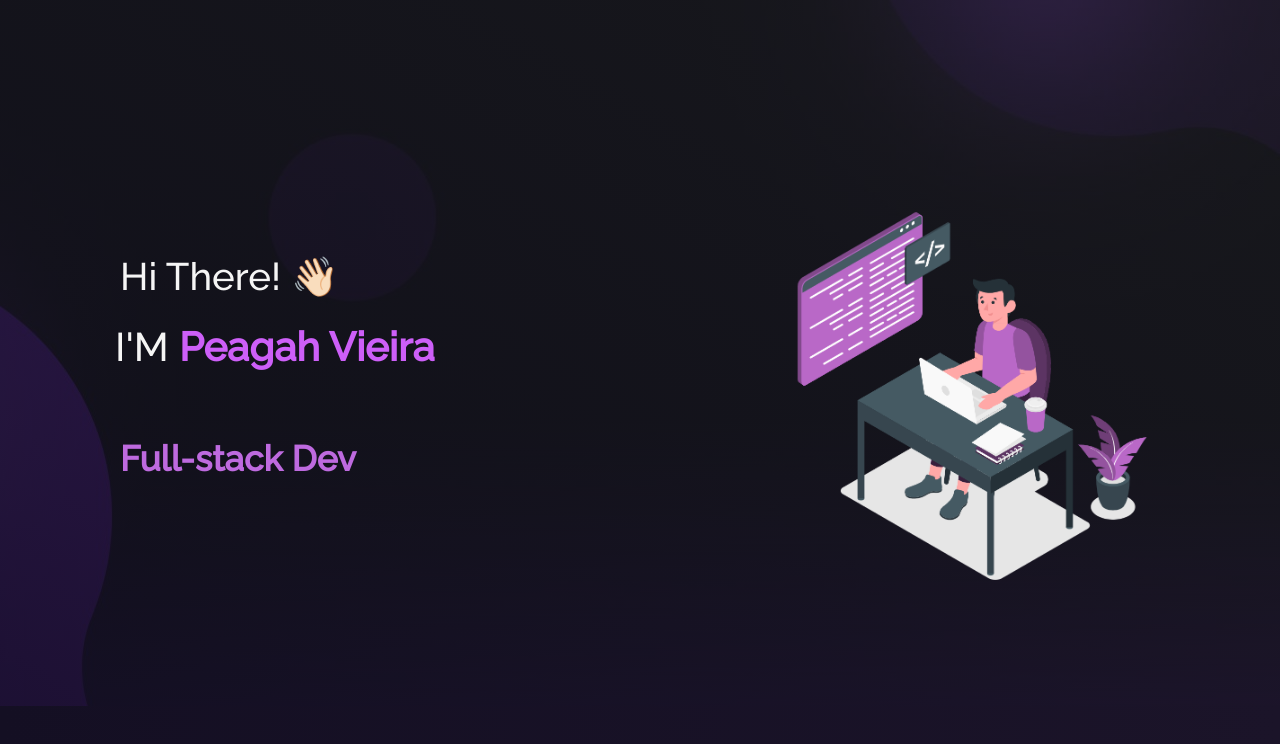
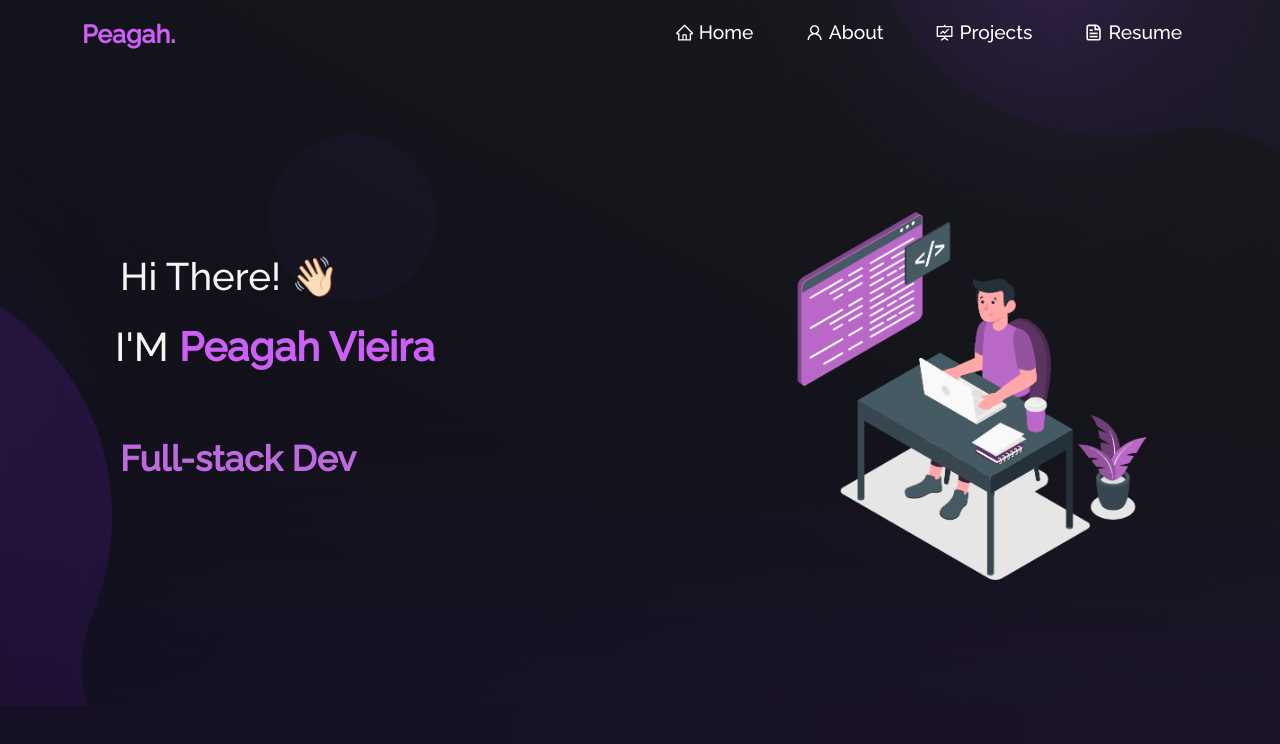
Before and after one commit to Peagah-Vieira/Porfolio, a React (Create React App) app: page / in a window 1280 px wide. Shown: the top 744 px of the page. Built offline with nearby package versions, Linux system fonts and the light colour scheme.

Commit message:
:sparkles: Layouts/Navbar Create

```diff
--- a/package.json
+++ b/package.json
@@ -14,6 +14,7 @@
     "react": "^18.3.1",
     "react-bootstrap": "^2.10.4",
     "react-dom": "^18.3.1",
+    "react-icons": "^5.3.0",
     "react-router-dom": "^6.26.2",
     "react-scripts": "5.0.1",
     "react-tsparticles": "^2.12.2",
--- a/src/App.tsx
+++ b/src/App.tsx
@@ -12,11 +12,13 @@
 import './App.css';
 import './style.css';
 import "bootstrap/dist/css/bootstrap.min.css";
+import NavbarLayout from './Layouts/NavbarLayout';
 
 function App() {
   return (
     <Router>
       <div className="App">
+        <NavbarLayout />
         <Routes>
           <Route path="/" element={<Home />} />
           <Route path="/project" element={<Projects />} />
--- /dev/null
+++ b/src/Layouts/NavbarLayout.tsx
@@ -0,0 +1,91 @@
+import React, { useState } from "react";
+import Navbar from "react-bootstrap/Navbar";
+import Nav from "react-bootstrap/Nav";
+import Container from "react-bootstrap/Container";
+import { Link } from "react-router-dom";
+import {
+    AiOutlineHome,
+    AiOutlineFundProjectionScreen,
+    AiOutlineUser,
+} from "react-icons/ai";
+
+import { CgFileDocument } from "react-icons/cg";
+
+export default function NavbarLayout() {
+    const [expand, updateExpanded] = useState(false);
+    const [navColour, updateNavbar] = useState(false);
+
+    function scrollHandler() {
+        if (window.scrollY >= 20) {
+            updateNavbar(true);
+        } else {
+            updateNavbar(false);
+        }
+    }
+
+    window.addEventListener("scroll", scrollHandler);
+
+    return (
+        <Navbar
+            expanded={expand}
+            fixed="top"
+            expand="md"
+            className={navColour ? "sticky" : "navbar"}
+        >
+            <Container>
+                <Navbar.Brand href="/" className="d-flex">
+                    Peagah.
+                </Navbar.Brand>
+                <Navbar.Toggle
+                    aria-controls="responsive-navbar-nav"
+                    onClick={() => {
+                        updateExpanded(expand ? false : true);
+                    }}
+                >
+                    <span></span>
+                    <span></span>
+                    <span></span>
+                </Navbar.Toggle>
+                <Navbar.Collapse id="responsive-navbar-nav">
+                    <Nav className="ms-auto" defaultActiveKey="#home">
+                        <Nav.Item>
+                            <Nav.Link as={Link} to="/" onClick={() => updateExpanded(false)}>
+                                <AiOutlineHome style={{ marginBottom: "2px" }} /> Home
+                            </Nav.Link>
+                        </Nav.Item>
+                        <Nav.Item>
+                            <Nav.Link
+                                as={Link}
+                                to="/about"
+                                onClick={() => updateExpanded(false)}
+                            >
+                                <AiOutlineUser style={{ marginBottom: "2px" }} /> About
+                            </Nav.Link>
+                        </Nav.Item>
+                        <Nav.Item>
+                            <Nav.Link
+                                as={Link}
+                                to="/project"
+                                onClick={() => updateExpanded(false)}
+                            >
+                                <AiOutlineFundProjectionScreen
+                                    style={{ marginBottom: "2px" }}
+                                />{" "}
+                                Projects
+                            </Nav.Link>
+                        </Nav.Item>
+                        <Nav.Item>
+                            <Nav.Link
+                                as={Link}
+                                to="/resume"
+                                onClick={() => updateExpanded(false)}
+                            >
+                                <CgFileDocument style={{ marginBottom: "2px" }} /> Resume
+                            </Nav.Link>
+                        </Nav.Item>
+                    </Nav>
+                </Navbar.Collapse>
+            </Container>
+        </Navbar>
+    );
+}
--- a/src/style.css
+++ b/src/style.css
@@ -16,6 +16,143 @@
 
 button:focus {
     box-shadow: none !important;
+}
+
+/* --------- */
+/* Navbar Section  */
+/* --------- */
+.sticky {
+    background-color: #1b1a2ea9 !important;
+    transition: all 0.3s ease-out 0s !important;
+    box-shadow: 0px 10px 10px 0px rgba(9, 5, 29, 0.171) !important;
+    backdrop-filter: blur(15px) !important;
+}
+
+.navbar {
+    position: fixed !important;
+    transition: all 0.3s ease-out 0s !important;
+    padding: 0.3rem 2rem !important;
+    font-size: 1.2rem !important;
+}
+
+.navbar-toggler {
+    position: relative !important;
+    background-color: transparent !important;
+    border-color: transparent !important;
+}
+
+.navbar-toggler span {
+    display: block !important;
+    background-color: #be50f4 !important;
+    height: 4px !important;
+    width: 27px !important;
+    margin-top: 5px !important;
+    margin-bottom: 5px !important;
+    transform: rotate(0deg) !important;
+    left: 0 !important;
+    opacity: 1 !important;
+}
+
+.navbar-toggler:focus,
+.navbar-toggler:active {
+    outline: 0 !important;
+}
+
+.navbar-toggler span:nth-child(1),
+.navbar-toggler span:nth-child(3) {
+    transition: transform 0.35s ease-in-out !important;
+    transition: transform 0.35s ease-in-out !important;
+}
+
+.navbar-toggler:not(.collapsed) span:nth-child(1) {
+    position: absolute !important;
+    left: 12px !important;
+    top: 10px !important;
+    transform: rotate(135deg) !important;
+    opacity: 0.9 !important;
+}
+
+.navbar-toggler:not(.collapsed) span:nth-child(2) {
+    height: 12px !important;
+    visibility: hidden !important;
+    background-color: transparent !important;
+}
+
+.navbar-toggler:not(.collapsed) span:nth-child(3) {
+    position: absolute !important;
+    left: 12px !important;
+    top: 10px !important;
+    transform: rotate(-135deg) !important;
+    opacity: 0.9 !important;
+}
+
+@media (max-width: 767px) {
+    .navbar {
+        padding: 1rem 2rem !important;
+        font-size: 1.4rem !important;
+        background-color: #181a27 !important;
+    }
+
+    .navbar-nav .nav-item a::after {
+        display: none !important;
+    }
+}
+
+.navbar-brand {
+    font-size: 25px !important;
+    font-weight: bolder !important;
+    color: #cd5ff8 !important;
+}
+
+.logo {
+    height: 1.4em !important;
+    width: 2.5em !important;
+}
+
+.navbar-nav .nav-link {
+    color: white !important;
+    padding-right: 1rem !important;
+    padding-left: 1rem !important;
+}
+
+.nav-link {
+    padding: 0.8rem 1rem !important;
+}
+
+@media (max-width: 767px) {
+    .nav-link {
+        padding: 0.7rem 1rem !important;
+    }
+}
+
+.navbar-nav .nav-item {
+    position: relative;
+    margin-left: 20px;
+}
+
+.navbar-nav .nav-item a {
+    font-weight: 400;
+    transition: all 0.3s ease-out 0s;
+    position: relative;
+    z-index: 1;
+}
+
+.navbar-nav .nav-item a::after {
+    content: "";
+    position: relative;
+    display: block;
+    height: 5px;
+    width: 0;
+    border-radius: 16px;
+    background: #c95bf5;
+    bottom: 1px;
+    left: 0;
+    z-index: -1;
+    transition: all 0.3s ease-out 0s;
+}
+
+.navbar-nav .nav-item a:hover::after {
+    width: 100%;
 }
 
 /* --------- */
```
Also changed, not shown: 1 other file (tests, documents, lock files or other folders).
